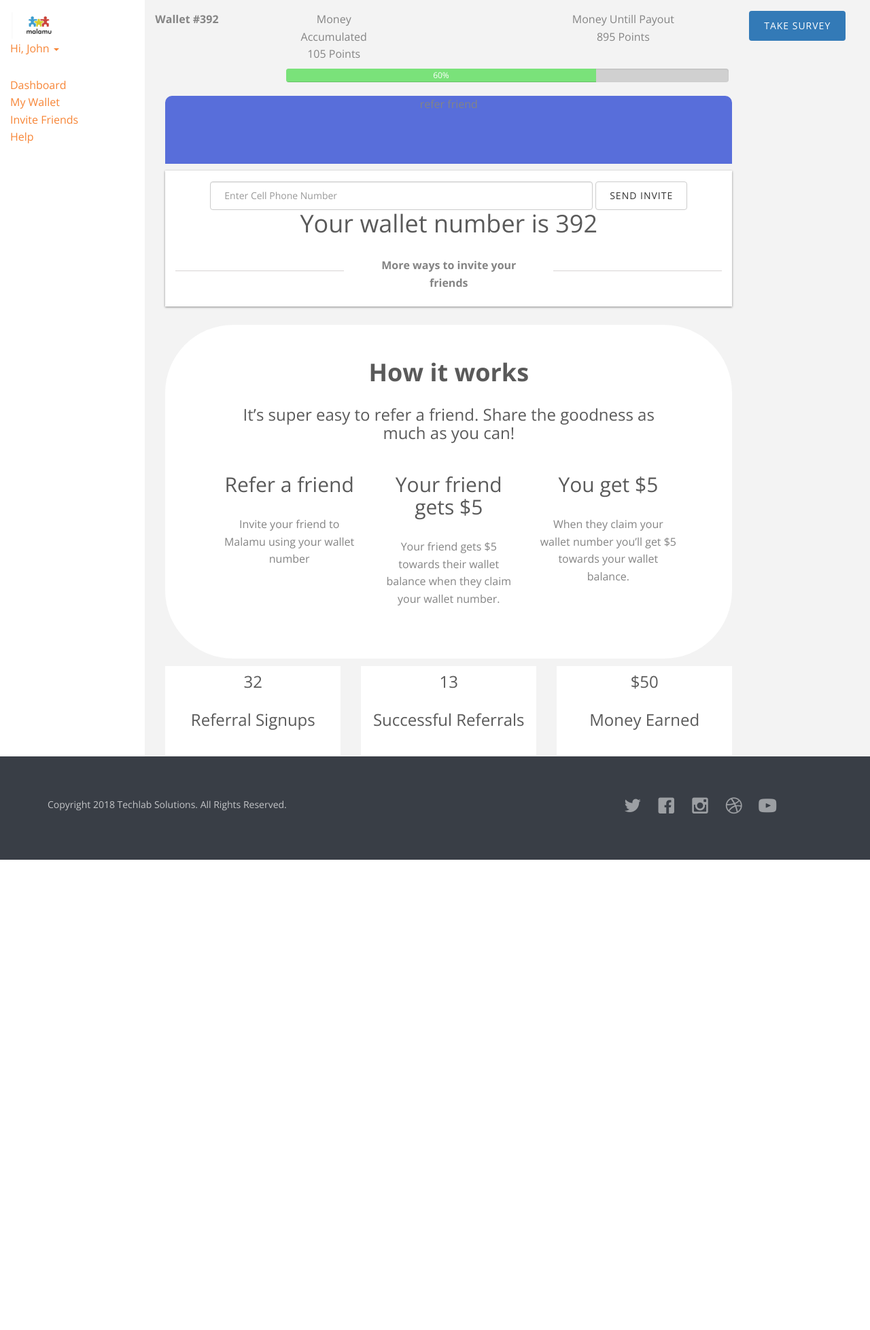
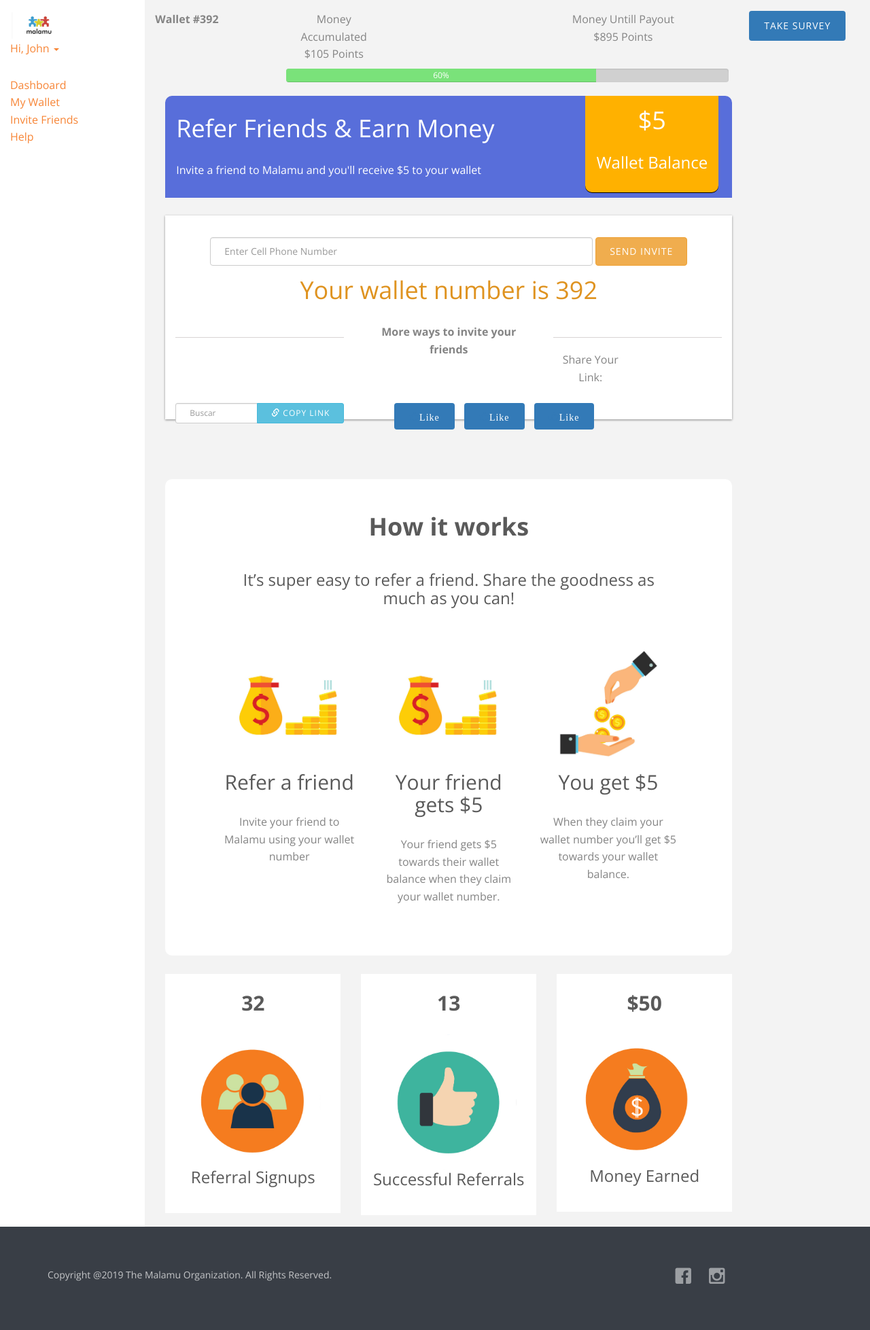
Before and after one commit to praveen-tissera/malamu, a CodeIgniter app: a page that uses application/views/invite-friend.php in a window 1280 px wide. Shown: the whole page at 68% size. Before the commit the page ends 1265 px from the top, so only its background shows below. Run offline with CodeIgniter, Linux system fonts and the light colour scheme; some libraries are stand-ins or nearby versions; some web fonts are replaced.

Commit message:
updated invite firend

```diff
--- a/application/views/invite-friend.php
+++ b/application/views/invite-friend.php
@@ -50,17 +50,21 @@
     }
     .refer-friend{
         width:100%;
-        height:100px;
+        height:150px;
         background-color:#586eda;
         border-radius:10px 10px 0 0;
+        position:relative;
     }
     .share{
         width:100%;
-        min-height:200px;
+        min-height:300px;
         background-color:#fff;
         margin-top:1rem;
         margin-bottom:1rem;
         box-shadow: 0px 1px 3px #888888;
+    }
+    .share .wallet-number{
+        color:#df9320;
     }
     .referal-status{
         background-color:#fff;
@@ -68,6 +72,19 @@
     }
     .invite{
         border-top: 1px solid #d8d4d4;
+    }
+    .refer-friend h1, .refer-friend p, .refer-friend h3{
+        color:#FFF;
+    }
+    .refer-friend .promo-label{
+        position:absolute;
+        right:20px;
+        top:0;
+        background-color:#ffb100;
+        color:#FFF;
+        border-radius:0 0 10px 10px;
+        box-shadow:0px 1px 0px #000;
+
     }
 	</style>
 </head>
@@ -88,10 +105,13 @@
 
                         <ul class="dropdown-menu " aria-labelledby="dLabel">
                             <li>
-                                <a href="">Payment Options</a>
-                                <a href="">Redeem Refer Points</a>
-                                <a href="">Log Out</a>
-                            </li>
+								<a href="">Payment Options</a>
+							</li>
+							<li>
+								<a href="">Redeem Refer Points</a>
+							</li>
+							<li role="separator" class="divider"></li>
+							<li><a href="">Log Out</a></li>
                         </ul>
                     </div>
                     <!-- end of user profile menu -->
@@ -121,10 +141,10 @@
 
                         <div class="col-sm-6 col-md-8">
 							<div class="col-sm-3 col-md-3 text-center pull-left">Money Accumulated<br>
-								105 Points
+								$105 Points
 							</div>
 							<div class="col-sm-6 col-md-6 col-md-offset-3 text-center">Money Untill Payout<br>
-								895 Points
+								$895 Points
 
 							</div>
 							<div class="col-sm-12 col-md-12 pt-2">
@@ -150,29 +170,36 @@
                             <div class="col-sm-10 col-md-10 text-center">
 
                                 <div class="row">
-                                    <div class="col-sm-12">
+                                    <div class="col-sm-12 mb-4">
                                         <div class="refer-friend">
-                                            refer friend
+                                            <h1 class="text-left pl-4 pr-4 pt-5 ">Refer Friends & Earn Money</h1>
+                                            <p class="text-left pl-4">Invite a friend to Malamu and you'll receive $5 to your wallet</p>
+                                            <div class="promo-label">
+                                                <h1 class="pl-4 pt-4 pr-4">$5</h1>
+                                                <h3 class="pl-4 pr-4">Wallet Balance</h3>
+                                            </div>
                                         </div>
 
 
+
                                     </div>
-                                    <div class="col-sm-12">
-                                        <div class="share">
+                                    <div class="col-sm-12 mb-4" >
+                                        <div class="share ">
                                             <div class="col-sm-12">
-                                                <form class="form-inline">
+                                                <form class="form-inline pt-4">
                                                     <div class="form-group pt-4" style="width:70%">
 
                                                         <input type="text" style="width:100%" class="form-control" id="exampleInputName2" placeholder="Enter Cell Phone Number">
                                                     </div>
 
-                                                    <button type="submit" class="btn btn-default pt-4">Send invite</button>
+                                                    <button type="submit" class="btn btn-warning mt-4">Send invite</button>
                                                 </form>
                                             </div>
                                             <div class="col-sm-12">
-                                                <h1>Your wallet number is 392</h1>
+                                                <h1 class="pt-4 wallet-number">Your wallet number is 392</h1>
 
                                             </div>
+
 
 
 
@@ -185,6 +212,42 @@
                                             <div class="col-sm-4">
                                                 <hr class="invite">
                                             </div>
+
+
+
+
+                                        <div class="col-sm-2">
+                                            <p>Share Your Link:</p>
+                                        </div>
+                                        <div class="col-sm-4">
+                                                <div class="input-group col-md-12">
+                                                    <input type="text" class="form-control input-sm" placeholder="Buscar" />
+                                                    <span class="input-group-btn">
+                                                        <button class="btn btn-info btn-sm" type="button">
+                                                            <i class="glyphicon glyphicon-link"></i> Copy Link
+                                                        </button>
+                                                    </span>
+                                                </div>
+
+                                        </div>
+
+                                        <div class="col-sm-6">
+                                            <ul class="list-inline">
+                                                <li>
+                                                <a class="btn icon-btn btn-primary" href="#"><span class="glyphicon btn-glyphicon glyphicon-thumbs-up img-circle text-primary"></span>Like</a>
+                                                </li>
+                                                <li>
+                                                <a class="btn icon-btn btn-primary" href="#"><span class="glyphicon btn-glyphicon glyphicon-thumbs-up img-circle text-primary"></span>Like</a>
+                                                </li>
+                                                <li>
+                                                <a class="btn icon-btn btn-primary" href="#"><span class="glyphicon btn-glyphicon glyphicon-thumbs-up img-circle text-primary"></span>Like</a>
+                                                </li>
+                                            </ul>
+                                        </div>
+
+
+
+
                                         </div>
 
                                     </div>
@@ -198,7 +261,7 @@
 
 
 
-								<div class="middle-container">
+								<div class="middle-container mt-4">
 									<div class="row">
 										<div class="col-sm-12 col-md-12">
 											<h1 class="text-center"> <strong>How it works</strong></h1>
@@ -213,18 +276,21 @@
 
 									<div class="row pt-4">
                                         <div class="col-md-4">
+                                        <img style="width:250px;margin-left:auto;margin-right:auto;" class="img-responsive" src="<?php echo base_url('/assets/images/you_earn.jpg'); ?>" alt="">
                                                <h2> Refer a friend</h2>
                                                <p>
                                                Invite your friend to Malamu using your wallet number
                                                </p>
                                         </div>
                                         <div class="col-md-4">
+                                        <img style="width:250px;margin-left:auto;margin-right:auto;" class="img-responsive" src="<?php echo base_url('/assets/images/you_earn.jpg'); ?>" alt="">
                                            <h2>Your friend gets  $5</h2>
                                            <p>
                                            Your friend gets $5 towards their wallet balance when they claim your wallet number.
                                            </p>
                                         </div>
                                         <div class="col-md-4">
+                                        <img style="width:243px;margin-left:auto;margin-right:auto;" class="img-responsive" src="<?php echo base_url('/assets/images/friend_earns.jpg'); ?>" alt="">
                                            <h2>You get $5</h2>
                                            <p>
                                            When they claim your wallet number you’ll get $5 towards your wallet balance.
@@ -242,24 +308,27 @@
 										<img class="img-responsive" style="margin:auto;"  src="https://via.placeholder.com/728x90?text=728x90+Leaderboard" alt="">
 									</div>
                                 </div>
-                                <div class="row">
+                                <div class="row mt-4 mb-4">
                                     <div class="col-md-4 ">
                                         <div class="referal-status">
-                                            <h3>32</h3>
+                                            <h2 class="pt-4"> <strong>32</strong></h2>
+                                            <img style="width:200px;margin-left:auto;margin-right:auto;" class="img-responsive text-center" src="<?php echo base_url('/assets/images/referral_signups.jpg'); ?>" alt="">
                                             <h3>Referral Signups</h3>
                                         </div>
 
                                     </div>
                                     <div class="col-md-4 ">
                                     <div class="referal-status">
-                                        <h3>13</h3>
+                                        <h2 class="pt-4"> <strong>13</strong></h2>
+                                        <img style="width:200px;margin-left:auto;margin-right:auto;" class="img-responsive" src="<?php echo base_url('/assets/images/referral_successful.jpg'); ?>" alt="">
                                         <h3>Successful Referrals</h3>
                                     </div>
 
                                     </div>
                                     <div class="col-md-4 ">
                                     <div class="referal-status">
-                                        <h3>$50</h3>
+                                        <h2 class="pt-4"> <strong>$50</strong></h2>
+                                        <img style="width:218px;margin-left:auto;margin-right:auto;" class="img-responsive" src="<?php echo base_url('/assets/images/money_earn.jpg'); ?>" alt="">
                                         <h3>Money Earned</h3>
                                     </div>
 
@@ -288,7 +357,7 @@
 
 						<div class="row">
 							<div class="col-sm-7 col-md-8 text-left">
-								<p>Copyright 2018 Techlab Solutions.
+								<p>Copyright @2019 The Malamu Organization.
 									<!-- <a href="#">Module</a> -->
 									All Rights Reserved.
 									<!-- <br>Made with <i class="icon-heart3"></i> by <a href="http://freehtml5.co/" target="_blank">Freehtml5.co</a> / Demo Images: <a href="https://unsplash.com/" target="_blank">Unsplash</a> -->
@@ -297,21 +366,21 @@
 							</div>
 							<div class="col-sm-5 col-md-4 text-center">
 								<p class="fh5co-social-icons">
-									<a href="#">
+									<!-- <a href="#">
 										<i class="icon-twitter2"></i>
-									</a>
+									</a> -->
 									<a href="#">
 										<i class="icon-facebook2"></i>
 									</a>
 									<a href="#">
 										<i class="icon-instagram"></i>
 									</a>
-									<a href="#">
+									<!-- <a href="#">
 										<i class="icon-dribbble2"></i>
 									</a>
 									<a href="#">
 										<i class="icon-youtube"></i>
-									</a>
+									</a> -->
 								</p>
 
 							</div>
--- a/assets/css/style.css
+++ b/assets/css/style.css
@@ -2161,7 +2161,7 @@
 }
 .middle-container{
   background-color: #fff;
-  border-radius: 100px;
+  border-radius: 10px;
   padding: 5rem 8rem 5rem 8rem;
   margin-bottom: 1rem;
 
@@ -2210,17 +2210,64 @@
 
 
 .pt-1{
-  margin-top:4px;
+  padding-top:4px;
 }
 .pt-2{
-  margin-top:8px;
+  padding-top:8px;
 }
 .pt-3{
-  margin-top:12px;
+  padding-top:12px;
 }
 .pt-4{
-  margin-top:16px;
+  padding-top:16px;
 }
 .pt-5{
-  margin-top:28px;
-}
+  padding-top:28px;
+}
+
+.pb-1{
+  padding-bottom:4px;
+}
+.pb-2{
+  padding-bottom:8px;
+}
+.pb-3{
+  padding-bottom:12px;
+}
+.pb-4{
+  padding-bottom:16px;
+}
+.pb-5{
+  padding-bottom:28px;
+}
+.pl-1{
+  margin-left:4px;
+}
+.pl-2{
+  margin-left:8px;
+}
+.pl-3{
+  margin-left:12px;
+}
+.pl-4{
+  margin-left:16px;
+}
+.pl-5{
+  margin-left:28px;
+}
+
+.pr-1{
+  padding-right:4px;
+}
+.pr-2{
+  padding-right:8px;
+}
+.pr-3{
+  padding-right:12px;
+}
+.pr-4{
+  padding-right:16px;
+}
+.pr-5{
+  padding-right:28px;
+}
```
Also changed, not shown: application/views/about-us.php (+15 -11 lines), application/views/help-good.php (+16 -11 lines), application/views/home.php (+5 -5 lines), application/views/login.php (+5 -5 lines), application/views/submit_verification.php (+5 -5 lines), assets/images/friend_earns.jpg (added), assets/images/money_earn.jpg (added), assets/images/referral_signups.jpg (added), assets/images/referral_successful.jpg (added), assets/images/you_earn.jpg (added).
